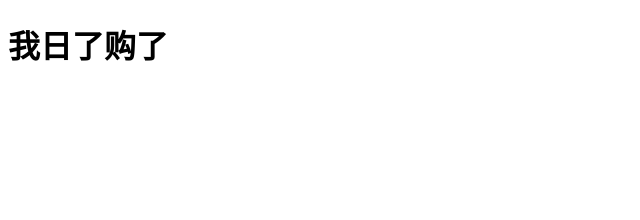
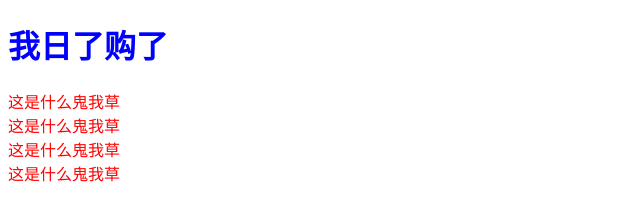
Before and after one commit to LHuiTao/text, a plain HTML site: page index.html in a window 1280 px wide. Shown: the whole page, without its empty margins (0-640 px from the left). Drawn offline with Linux system fonts and the light colour scheme.

Commit message:
第三版

```diff
--- a/index.html
+++ b/index.html
@@ -2,8 +2,20 @@
 <html>
 <head>
 	<title></title>
+	<style type="text/css">
+		div{
+			color:red;
+		}
+		h1{
+			color:blue;
+		}
+	</style>
 </head>
 <body>
 <h1>我日了购了</h1>
+<div>这是什么鬼我草</div>
+<div>这是什么鬼我草</div>
+<div>这是什么鬼我草</div>
+<div>这是什么鬼我草</div>
 </body>
 </html>
```
Also changed, not shown: 1 other file.
